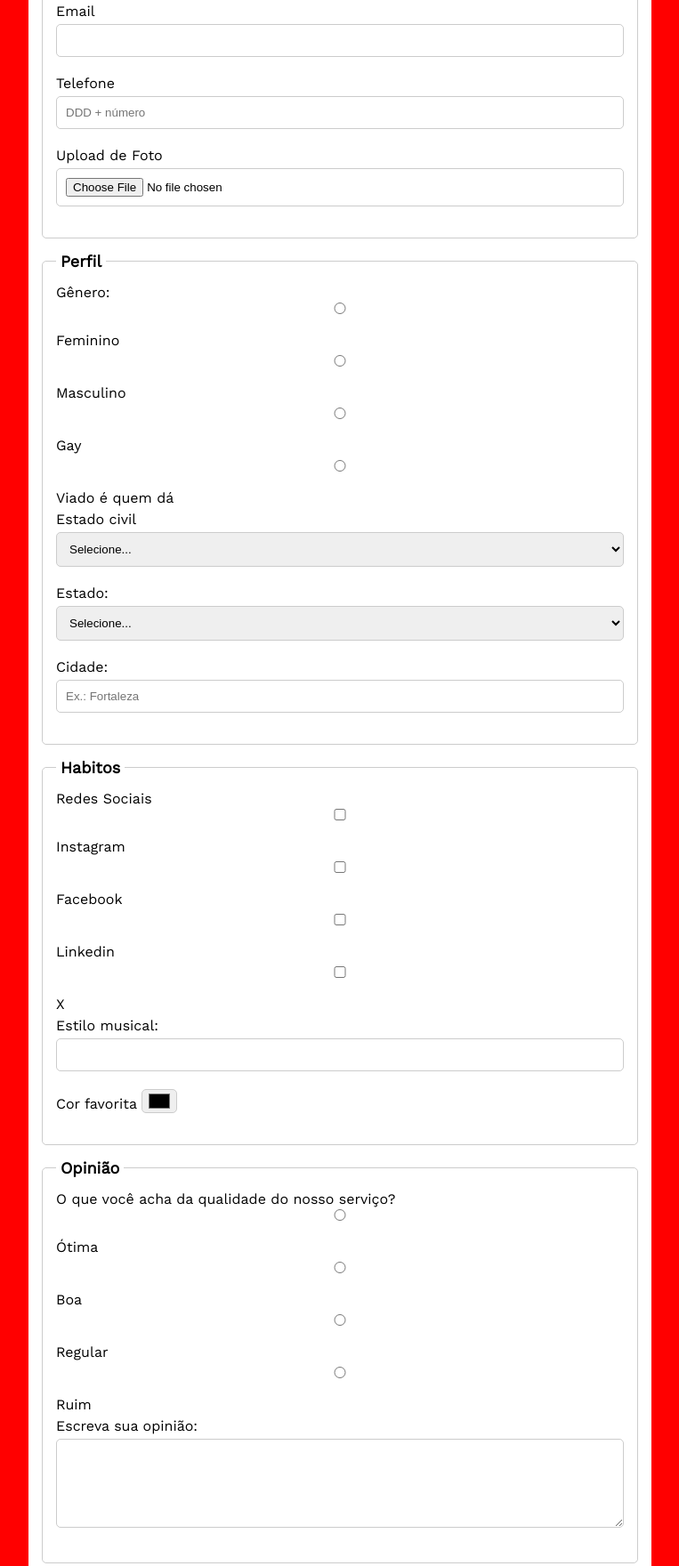
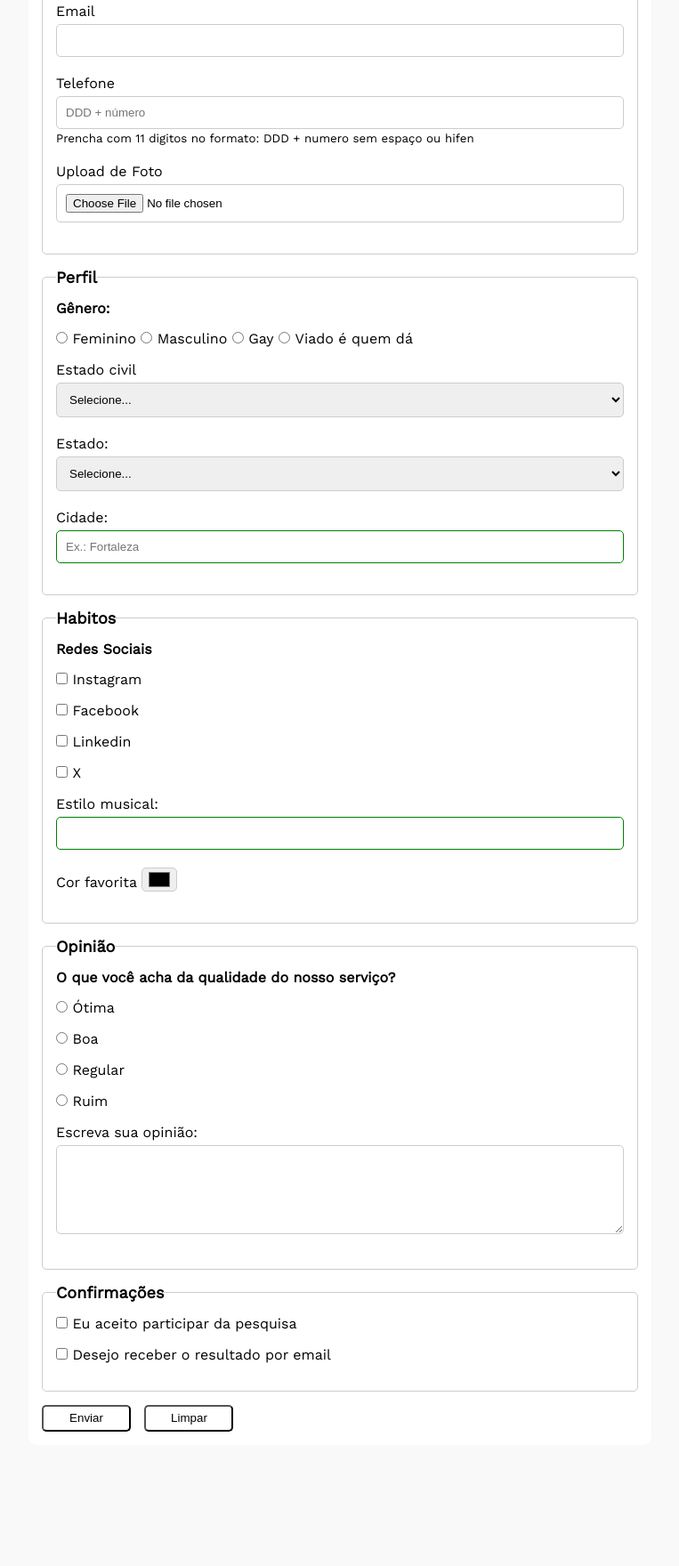
Before and after one commit to KaiqueKzz/pesquisa-culturama, a plain HTML site: page index.html in a window 1280 px wide. Shown: the part 437-2197 px from the top of the page at 89% size, without its empty margins (258-1021 px from the left). Drawn offline with nearby package versions, Linux system fonts and the light colour scheme.

Commit message:
Atualiza submódulo

```diff
--- a/css/style.css
+++ b/css/style.css
@@ -13,7 +13,7 @@ h1 {
 }
 
 body{
-    background-color: #ff0000;
+    background-color: #f9f9f9f9;
     font-family: 'Work Sans', sans-serif;
 }
 
@@ -31,7 +31,8 @@ header{
 form{
     background-color:#ffffff;
     padding: 15px;
-    border-radius: 10px
+    border-radius: 10px;
+    margin-bottom: 300px;
 }
 
 fieldset{
@@ -44,13 +45,27 @@ fieldset{
 legend{
     font-weight: bold;
     font-size: 18px;
-    padding: 0 5px;
+    padding: 10 5px;
 
 }
 
 label{
     display: inline-block;
     margin-bottom: 5px;
+}
+
+input[type="tel"]{
+margin-bottom: 0;
+}
+
+small{
+    margin-bottom: 20px;
+    display: inline-block;
+}
+
+p{
+    margin-bottom: 15px;
+    font-weight: bold;
 }
 
 input, select, textarea{
@@ -66,7 +81,7 @@ textarea{
     min-height: 100px
 }
 
-input[type="radio"]
+input[type="radio"],
 input[type="checkbox"]{width: auto;}
 
 input[type="color"]{
@@ -74,3 +89,36 @@ input[type="color"]{
     padding: 0 5px;
 
 }
+
+input[type="text"]:invalid,
+input[type="number"]:invalid
+{
+    border-color: #ff0000;
+
+}
+
+input[type="text"]:valid,
+input[type="number"]:valid
+{
+    border-color: green;
+
+}
+
+button {
+  width: 100px;
+  height: 30px;
+  margin-right: 10px;
+  background-color: white;
+  border-radius: 5px;
+  cursor: pointer;
+}
+
+button[type="submit"]:hover {
+  background-color: rgb(128, 0, 0); /* Para o botão de Enviar */
+  color: white;
+}
+
+button[type="reset"]:hover {
+  background-color: rgb(33, 133, 2); /* Para o botão de Limpar */
+  color: white;
+}
--- a/index.html
+++ b/index.html
@@ -8,7 +8,7 @@
     <link rel="preconnect" href="https://fonts.googleapis.com">
     <link rel="preconnect" href="https://fonts.gstatic.com" crossorigin>
     <link href="https://fonts.googleapis.com/css2?family=Fjalla+One&family=Work+Sans&display=swap" rel="stylesheet">
-    <title>Pesquisa Culturam </title>
+    <title>Pesquisa Culturama </title>
 </head>
 <body>
     <main>
@@ -19,7 +19,7 @@
         </h1>
          </header>
         <section>
-            <form action="" method="get">
+            <form action="sucesso.html" method="get">
 
                 <!-- DADOS PESSOAIS -->
                 <fieldset>
@@ -37,7 +37,9 @@
                 <input id="Email" type="email" name="userEmail" required>
                 <br>
                 <label for="Number">Telefone</label>
-                <input id="Number" type="tel" name="userPhoneNumber" pattern="[0-9]{11}" placeholder="DDD + número">
+                <input id="Number" type="tel" name="userPhoneNumber" pattern="[0-9]{11}" placeholder="DDD + número" aria-describedby="phonehelp">
+
+                <small id="phonehelp">Prencha com 11 digitos no formato: DDD + numero sem espaço ou hifen</small>
                 <br>
                 <label for="Image">Upload de Foto</label>
                 <input id="Image" type="file" accept="image/s" name="userImage">
```
Also changed, not shown: sucesso.html (added, +11 -0 lines).
